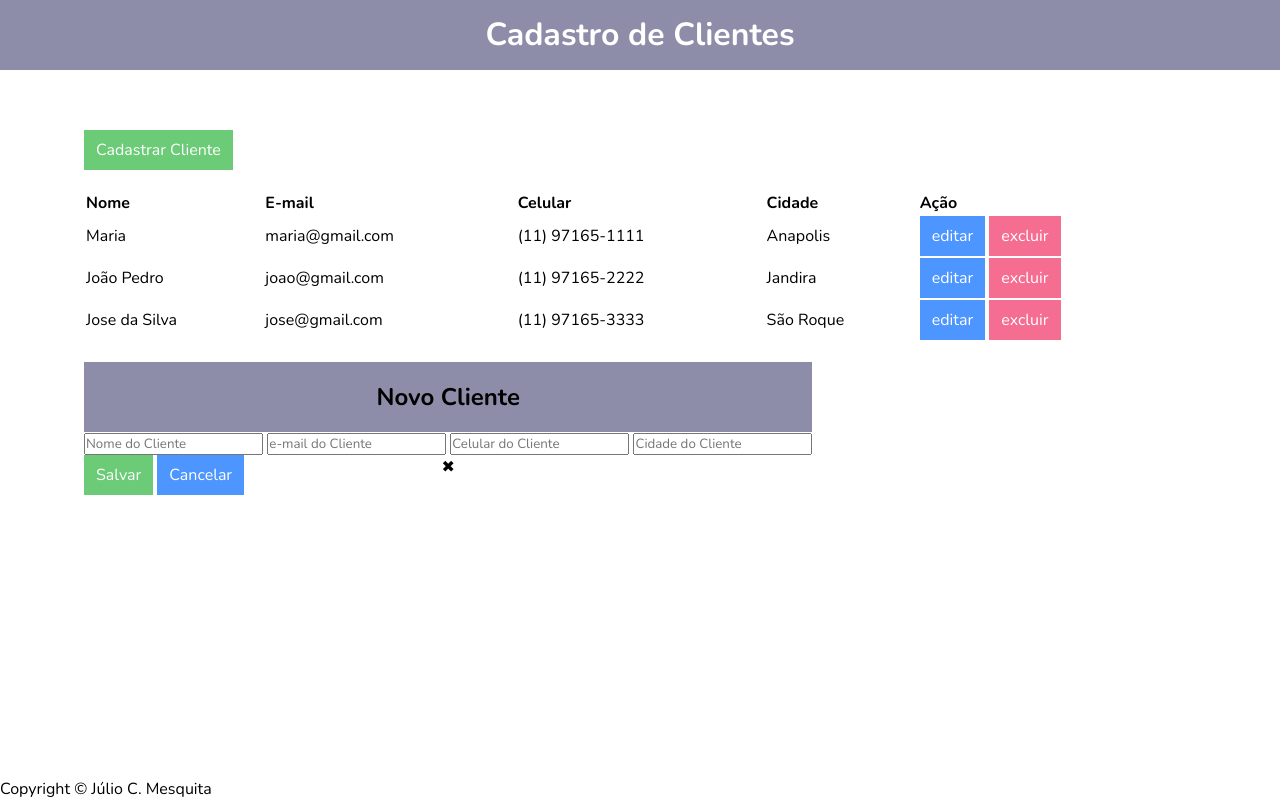
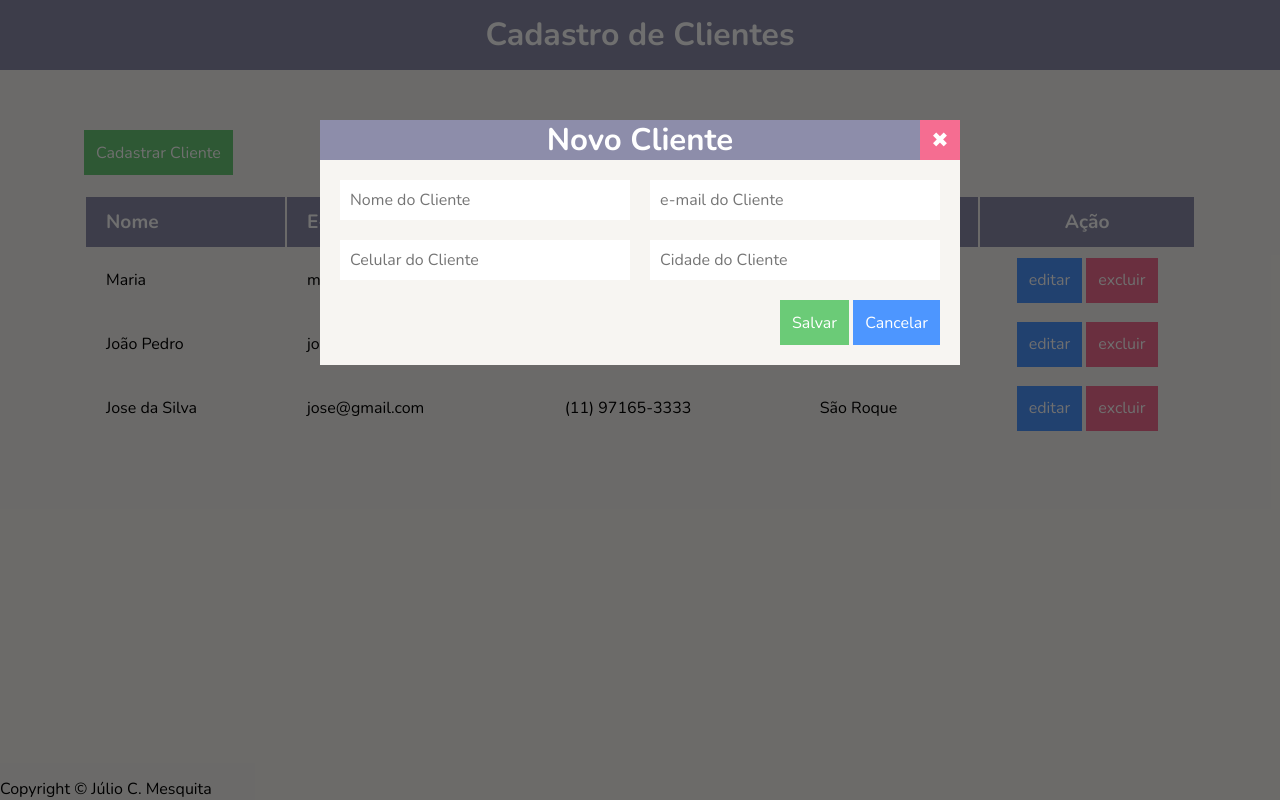
Before and after one commit to devjuliomesquita/CRUD_javascript, a plain HTML site: page index.html in a window 1280 px wide. Drawn offline with nearby package versions, Linux system fonts and the light colour scheme.

Commit message:
Versao_03
Tela de cadastro concluida

```diff
--- a/style.css
+++ b/style.css
@@ -23,6 +23,7 @@ body
     display: flex;
     flex-direction: column;
     min-height: 100vh;
+    background: var(--cor-backgrounf);
 }
 header
 {
@@ -53,7 +54,7 @@ main
 .button
 {
     border-style: none;
-    height: 40px;
+    height: 45px;
     padding: 6px 12px;
     color: #fff;
     font-size: 1rem;
@@ -82,3 +83,97 @@ main
     user-select: none;
     text-align: left;
 }
+.records th
+{
+    height: 50px;
+    background: var(--cor-primaria);
+    padding-left: 20px;
+    font-size: 1.2rem;
+    color: #fff;
+}
+.records td
+{
+    height: 40px;
+    padding: 20px;
+}
+.records td:last-child, .records th:last-child
+{
+    padding: 0;
+    min-width: 140px;
+    text-align: center;
+}
+.records tr:hover
+{
+    background: var(--cor-line-hover);
+}
+.modal
+{
+    width: 100%;
+    height: 100%;
+    position: absolute;
+    top: 0;
+    left: 0;
+    background: #00000090;
+}
+.modal-content
+{
+    display: flex;
+    flex-direction: column;
+    gap: 20px;
+    width: 50vw;
+    margin: 15vh auto;
+    padding-bottom: 20px;
+    background: var(--cor-backgrounf);
+}
+.modal-header
+{
+    display: flex;
+    justify-content: center;
+    position: relative;
+    color: #fff;
+    font-size: 1.3rem;
+    height: 40px;
+    line-height: 40px;
+}
+.modal-close
+{
+    position: absolute;
+    right: 0;
+    display: block;
+    height: 40px;
+    width: 40px;
+    background: var(--cor-btn-del);
+    cursor: pointer;
+}
+.modal-close:hover
+{
+    background: #FD5D5D;
+}
+.modal-form
+{
+    display: flex;
+    justify-content: space-between;
+    flex-wrap: wrap;
+    gap: 20px;
+    padding: 0 20px;
+}
+.modal-field
+{
+    width: calc(50% - 10px);
+    height: 40px;
+    padding: 0 10px;
+    font-size: 1rem;
+    outline-style: none;
+    border-style: none;
+    /* COLOCAR UMA BORDA */
+}
+.modal-field:focus
+{
+    border: 1px solid var(--cor-primaria);
+}
+.modal-footer
+{
+    text-align: right;
+    padding: 0 20px;
+    background-color: inherit;
+}
```
